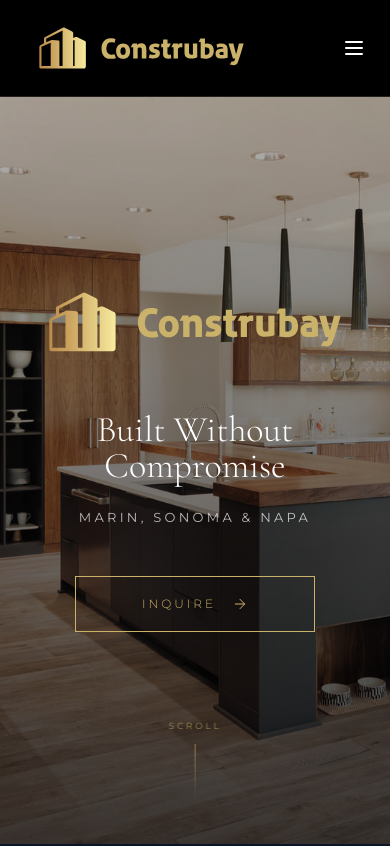
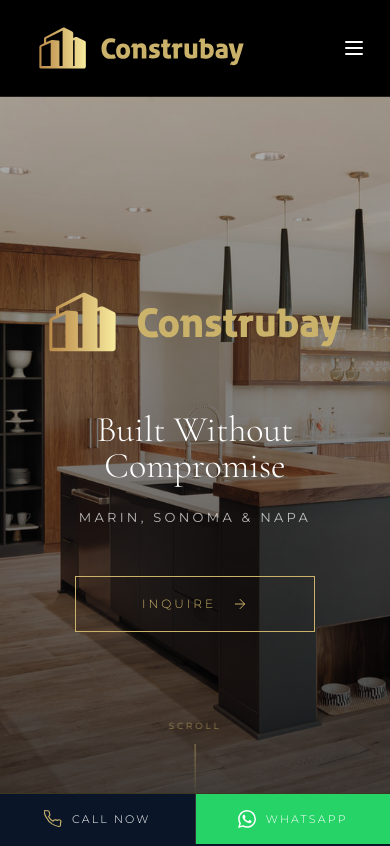
Before and after one commit to pfusbr-rj/construbay-web, a Next.js app: page / in a window 390 px wide. Shown: the top 846 px of the page. Built offline with nearby package versions, Linux system fonts and the light colour scheme.

Commit message:
feat: mobile sticky Call + WhatsApp bar

```diff
--- a/src/app/layout.tsx
+++ b/src/app/layout.tsx
@@ -152,13 +152,76 @@
         />
       </head>
       <body
-        className={`${inter.variable} ${caveat.variable} font-sans antialiased bg-brand-dark text-white`}
+        className={`${inter.variable} ${caveat.variable} font-sans antialiased bg-brand-dark text-white pb-16 md:pb-0`}
       >
         <SocialSidebar />
 
         <Header />
         <main>{children}</main>
         <Footer />
+        <div className="fixed bottom-0 left-0 right-0 z-50 md:hidden" style={{
+          display: 'flex',
+          borderTop: '1px solid rgba(203,178,106,0.3)',
+          backgroundColor: '#000000',
+        }}>
+          <a
+            href="tel:4159689494"
+            style={{
+              flex: 1,
+              display: 'flex',
+              alignItems: 'center',
+              justifyContent: 'center',
+              gap: '10px',
+              padding: '16px',
+              backgroundColor: '#0a1628',
+              color: '#ffffff',
+              textDecoration: 'none',
+              borderRight: '1px solid rgba(203,178,106,0.2)',
+            }}
+          >
+            <svg width="18" height="18" viewBox="0 0 24 24" fill="none" stroke="#cbb26a" strokeWidth="1.5">
+              <path d="M22 16.92v3a2 2 0 01-2.18 2 19.79 19.79 0 01-8.63-3.07A19.5 19.5 0 013.07 9.8a19.79 19.79 0 01-3.07-8.68A2 2 0 012 1h3a2 2 0 012 1.72c.127.96.361 1.903.7 2.81a2 2 0 01-.45 2.11L6.09 8.91a16 16 0 006 6l1.27-1.27a2 2 0 012.11-.45c.907.339 1.85.573 2.81.7A2 2 0 0122 16.92z" strokeLinecap="round" strokeLinejoin="round"/>
+            </svg>
+            <span style={{
+              fontFamily: 'Montserrat, sans-serif',
+              fontSize: '11px',
+              fontWeight: '300',
+              letterSpacing: '0.2em',
+              textTransform: 'uppercase',
+            }}>
+              Call Now
+            </span>
+          </a>
+          <a
+            href="https://wa.me/14159689494"
+            target="_blank"
+            rel="noopener noreferrer"
+            style={{
+              flex: 1,
+              display: 'flex',
+              alignItems: 'center',
+              justifyContent: 'center',
+              gap: '10px',
+              padding: '16px',
+              backgroundColor: '#25D366',
+              color: '#ffffff',
+              textDecoration: 'none',
+            }}
+          >
+            <svg width="18" height="18" viewBox="0 0 24 24" fill="white">
+              <path d="M17.472 14.382c-.297-.149-1.758-.867-2.03-.967-.273-.099-.471-.148-.67.15-.197.297-.767.966-.94 1.164-.173.199-.347.223-.644.075-.297-.15-1.255-.463-2.39-1.475-.883-.788-1.48-1.761-1.653-2.059-.173-.297-.018-.458.13-.606.134-.133.298-.347.446-.52.149-.174.198-.298.298-.497.099-.198.05-.371-.025-.52-.075-.149-.669-1.612-.916-2.207-.242-.579-.487-.5-.669-.51-.173-.008-.371-.01-.57-.01-.198 0-.52.074-.792.372-.272.297-1.04 1.016-1.04 2.479 0 1.462 1.065 2.875 1.213 3.074.149.198 2.096 3.2 5.077 4.487.709.306 1.262.489 1.694.625.712.227 1.36.195 1.871.118.571-.085 1.758-.719 2.006-1.413.248-.694.248-1.289.173-1.413-.074-.124-.272-.198-.57-.347m-5.421 7.403h-.004a9.87 9.87 0 01-5.031-1.378l-.361-.214-3.741.982.998-3.648-.235-.374a9.86 9.86 0 01-1.51-5.26c.001-5.45 4.436-9.884 9.888-9.884 2.64 0 5.122 1.03 6.988 2.898a9.825 9.825 0 012.893 6.994c-.003 5.45-4.437 9.884-9.885 9.884m8.413-18.297A11.815 11.815 0 0012.05 0C5.495 0 .16 5.335.157 11.892c0 2.096.547 4.142 1.588 5.945L.057 24l6.305-1.654a11.882 11.882 0 005.683 1.448h.005c6.554 0 11.89-5.335 11.893-11.893a11.821 11.821 0 00-3.48-8.413z"/>
+            </svg>
+            <span style={{
+              fontFamily: 'Montserrat, sans-serif',
+              fontSize: '11px',
+              fontWeight: '300',
+              letterSpacing: '0.2em',
+              textTransform: 'uppercase',
+            }}>
+              WhatsApp
+            </span>
+          </a>
+        </div>
       </body>
     </html>
   );
```
